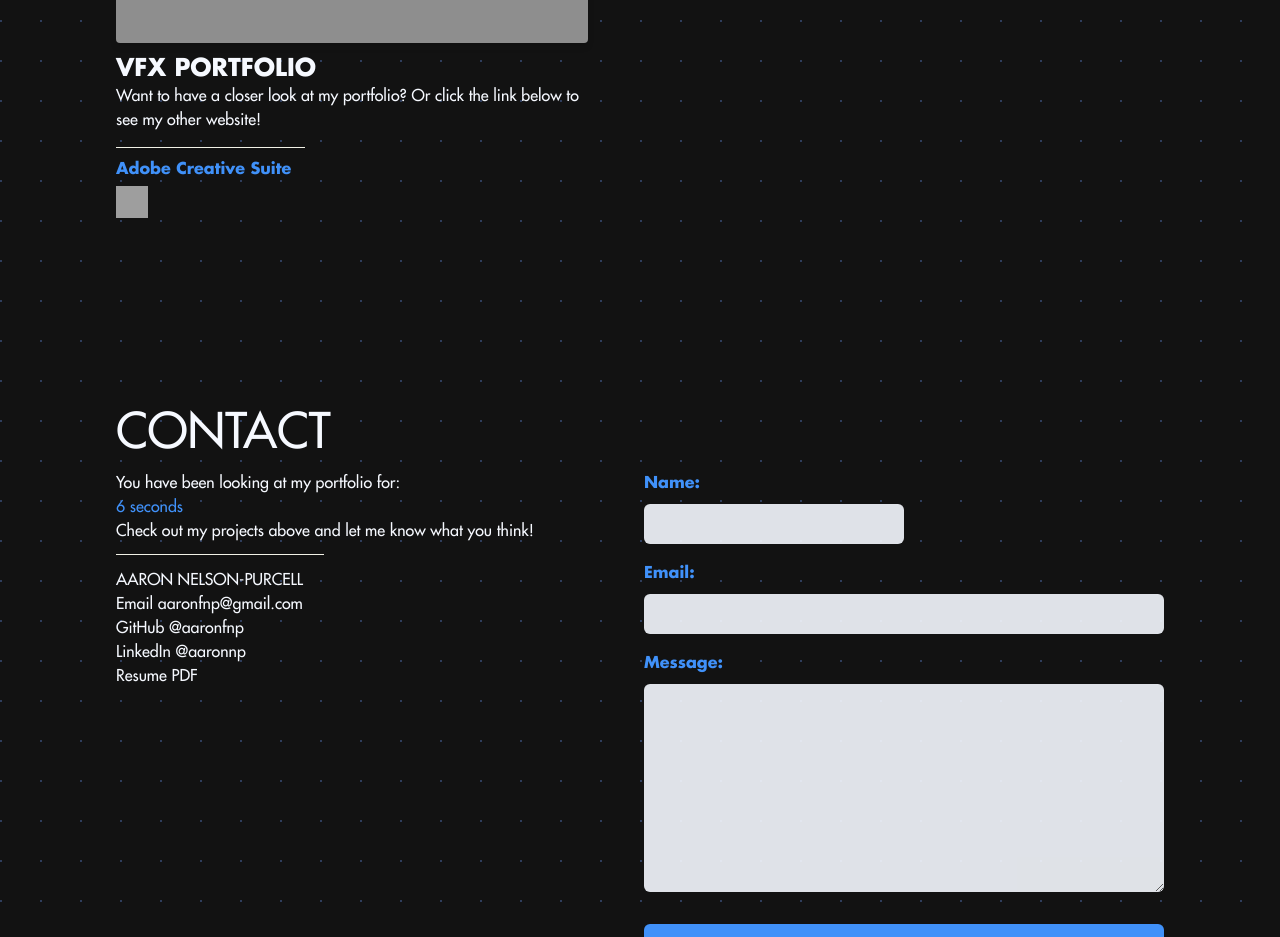
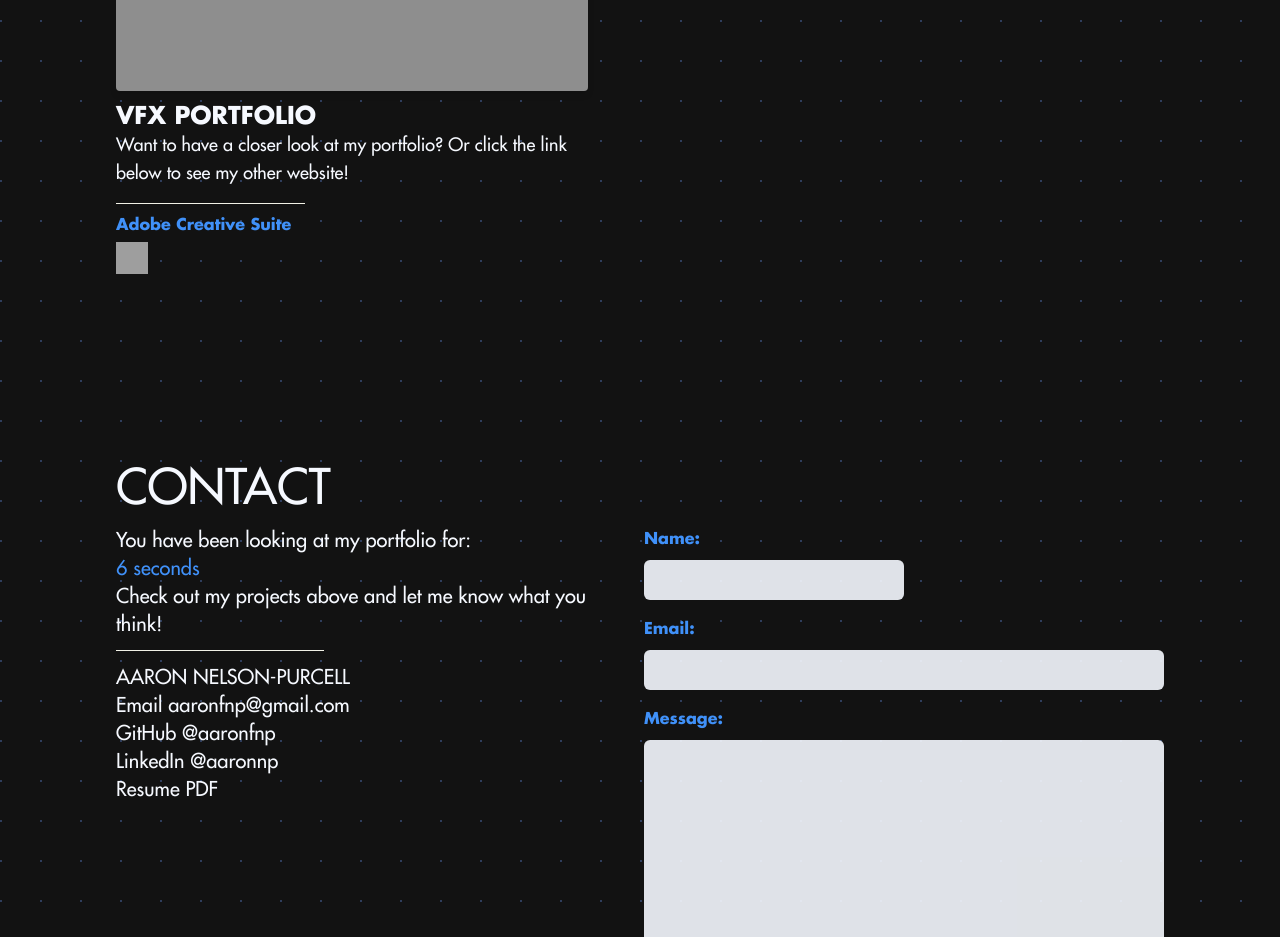
Before and after one commit to aaronfnp/anp_website_2025, a React (Vite) app: page / in a window 1280 px wide. Shown: the part 2700-3637 px from the top of the page. Built offline with nearby package versions, Linux system fonts and the light colour scheme; grey boxes are pictures that could not be loaded.

Commit message:
font adjusted
- Text in contact, footer and project container all have more consistent sizing

```diff
--- a/src/components/contact.jsx
+++ b/src/components/contact.jsx
@@ -61,7 +61,7 @@ export default function Contact() {
         />
         <div className="flex flex-col lg:flex-row">
           {/* Left Column: Timer and Text */}
-          <div className="lg:w-1/2 flex flex-col text-left text-[#f6f9ff] mt-2 mr-2">
+          <div className="lg:w-1/2 flex flex-col text-base sm:text-lg md:text-xl text-left text-[#f6f9ff] mt-2 mr-2">
             <Timer />
             <div className="mt-3 w-[40%] h-[1px] bg-[#f1f1e6]"></div>
             <h3 className="mt-3 font-thin">AARON NELSON-PURCELL</h3>
@@ -78,11 +78,6 @@ export default function Contact() {
                 target="_blank"
                 rel="noopener noreferrer"
               >
-                {/* <img
-                  className="object-cover h-8 w-8 mr-2"
-                  src="https://img.icons8.com/?size=100&id=12599&format=png&color=f6f9ff"
-                  alt="GitHub Profile"
-                /> */}
                 <h3>GitHub @aaronfnp</h3>
               </a>
               <a
@@ -91,11 +86,6 @@ export default function Contact() {
                 target="_blank"
                 rel="noopener noreferrer"
               >
-                {/* <img
-                  className="object-cover h-8 w-8"
-                  src="https://img.icons8.com/?size=100&id=60444&format=png&color=f6f9ff"
-                  alt="LinkedIn Profile"
-                /> */}
                 <h3>LinkedIn @aaronnp</h3>
               </a>
               <a
@@ -104,11 +94,6 @@ export default function Contact() {
                 target="_blank"
                 rel="noopener noreferrer"
               >
-                {/* <img
-                  className="object-cover h-12 w-12"
-                  src="https://img.icons8.com/?size=100&id=wf816jDvhsuq&format=png&color=f6f9ff"
-                  alt="Resume"
-                /> */}
                 <h3>Resume PDF</h3>
               </a>
             </div>
--- a/src/components/layout/footer.jsx
+++ b/src/components/layout/footer.jsx
@@ -6,7 +6,7 @@ export default function Footer() {
       {/* COLOR BAR */}
       <div className="w-full h-[1px] bg-[#f1f1e6]"></div>
       {/* TEXT SECTION */}
-      <div className="flex justify-between text-[#f6f9ff]">
+      <div className="flex justify-between text-xs sm:text-base text-[#f6f9ff]">
         <h3>Copyright 2024. ANP All rights reserved.</h3>
         <h3>Thanks for visiting ☺</h3>
       </div>
--- a/src/components/layout/project-container.jsx
+++ b/src/components/layout/project-container.jsx
@@ -44,7 +44,9 @@ const ProjectContainer = ({ projects }) => {
               <h2 className="text-2xl font-semibold text-[#f6f9ff]">
                 {project.title}
               </h2>
-              <p className="text-md text-[#f6f9ff]">{project.description}</p>
+              <p className="text-base md:text-lg text-[#f6f9ff]">
+                {project.description}
+              </p>
               <div className="mt-4 w-[40%] h-[1px] bg-[#f1f1e6]"></div>
               <h4 className="text-md mt-2 font-bold text-[#4091f9]">
                 {project.tech}
```
